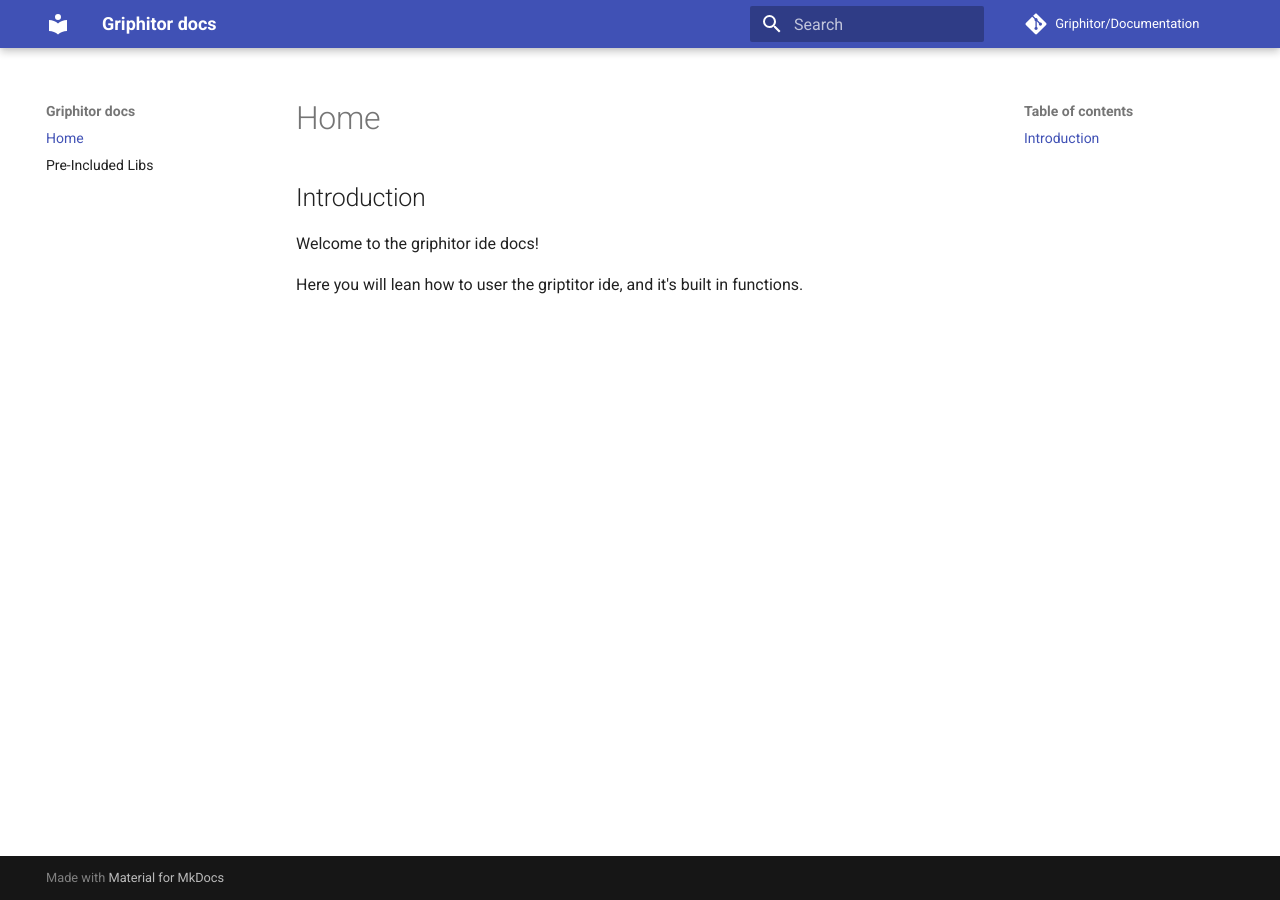
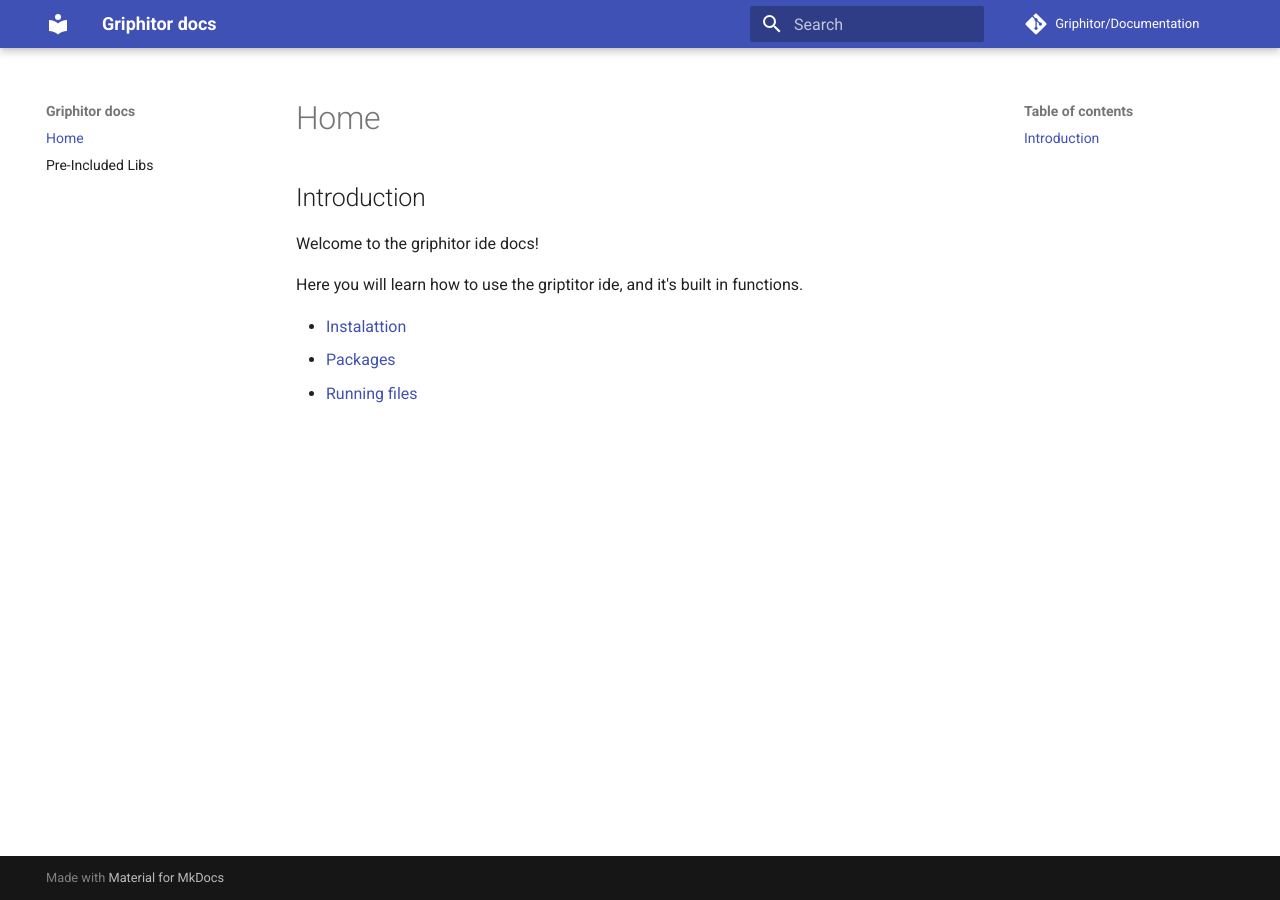
Before and after one commit to Griphitor/Docs, an MkDocs documentation site: the page built from docs/index.md, in a window 1280 px wide. Built offline with MkDocs 1.6.1 and Material for MkDocs 9.7.7, drawn with Linux system fonts in a browser that asks for light colours; comment, search, counter and statistics services are not loaded.

Commit message:
Update index.md

```diff
--- a/docs/index.md
+++ b/docs/index.md
@@ -2,4 +2,8 @@
 
 Welcome to the griphitor ide docs!
 
-Here you will lean how to user the griptitor ide, and it's built in functions.
+Here you will learn how to use the griptitor ide, and it's built in functions.
+
+- [Instalattion]()
+- [Packages]()
+- [Running files]()
```
